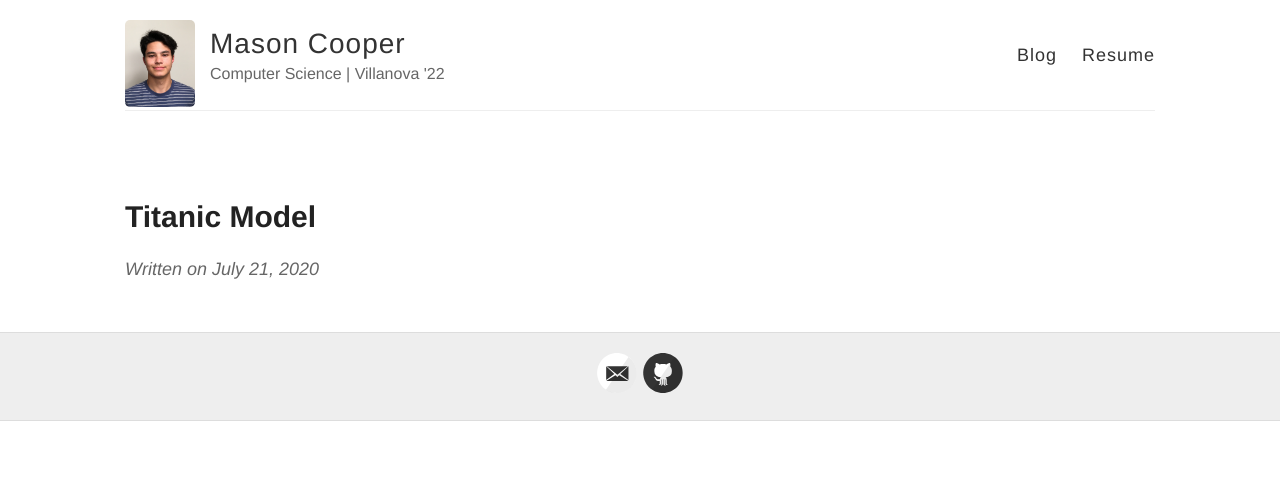
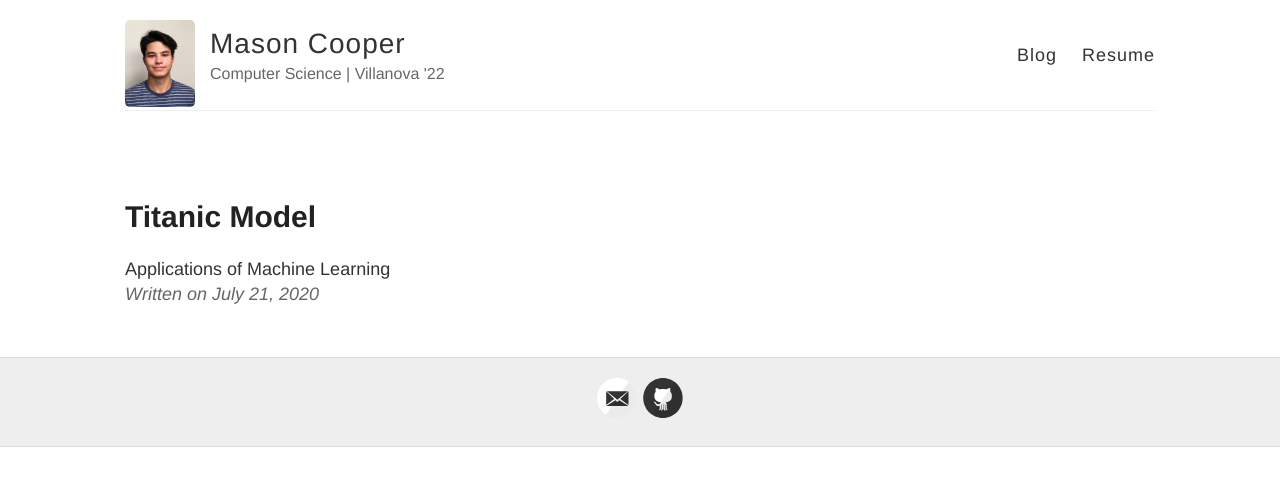
Before and after one commit to mjc5/mjc5.github.io, a Jekyll site: the page built from _posts/2020-7-21-Titanic-Model.html, in a window 1280 px wide. Shown: the top 486 px of the page. Built offline with Jekyll 4.4.1, drawn with Linux system fonts in a browser that asks for light colours.

Commit message:
Update 2020-7-21-Titanic-Model.html

```diff
--- a/_posts/2020-7-21-Titanic-Model.html
+++ b/_posts/2020-7-21-Titanic-Model.html
@@ -1,8 +1,10 @@
 ---
 layout: post
 excerpt: My favorite Books, Courses, and Publications
-permalink: /Machine-Learning-Resources
+permalink: /Titanic-Model
 published: true
 images:
   - url: /assets/coverresource.jpg
 ---
+
+Applications of Machine Learning
```
